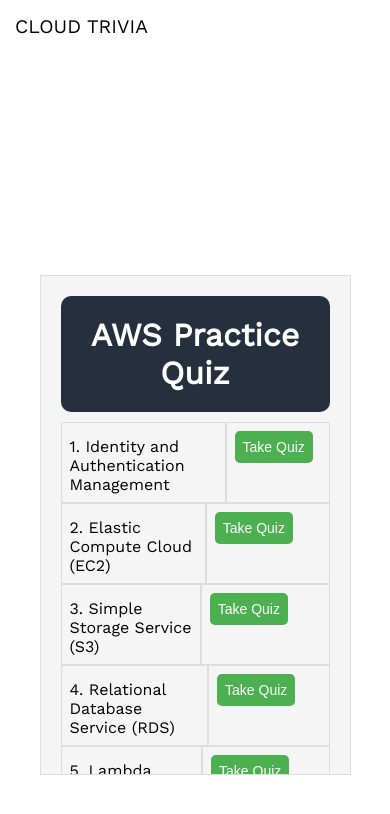
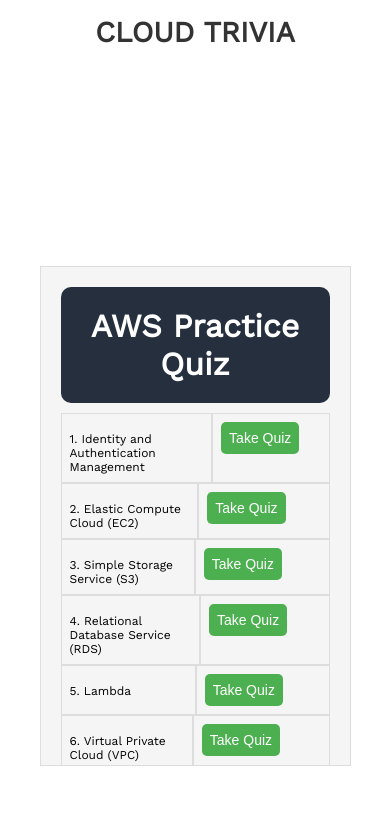
Before and after one commit to codeshari/cloudquizapp, a React (Create React App) app: page / in a window 390 px wide. Shown: the top 814 px of the page. Built offline with nearby package versions, Linux system fonts and the light colour scheme.

Commit message:
Style changes: App quiz and quiz result

```diff
--- a/package.json
+++ b/package.json
@@ -1,5 +1,6 @@
 {
   "name": "quiz-app",
+  "homepage": "https://codeshari.github.io/cloudquizapp",
   "version": "0.1.0",
   "private": true,
   "dependencies": {
@@ -14,6 +15,8 @@
   },
   "scripts": {
     "start": "react-scripts start",
+    "predeploy": "npm run build",
+    "deploy": "gh-pages -d build",
     "build": "react-scripts build",
     "test": "react-scripts test",
     "eject": "react-scripts eject"
--- a/src/App.css
+++ b/src/App.css
@@ -59,12 +59,12 @@
 
 /* Content container styles */
 .content-container {
+  background-color: #fff;
   min-height: 100vh;
   display: flex;
   flex-direction: column;
   justify-content: center;
   align-items: center;
-  margin-top: 50px;
   width: 80%; /* Adjust the width as needed */
   max-width: 1200px; /* Add a max-width to prevent container from becoming too wide */
   margin-left: auto;
@@ -77,3 +77,39 @@
     width: 90%; /* Adjust the width for smaller screens */
   }
 }
+
+/* Example CSS for table cells */
+td {
+  font-size: 14px; /* Adjust as needed */
+}
+
+@media (max-width: 768px) {
+  td {
+    font-size: 12px; /* Adjust for smaller screens */
+  }
+}
+
+/* Example CSS for table cells */
+td {
+  white-space: nowrap; /* Prevents text from wrapping */
+  overflow: hidden; /* Hide overflow content */
+  text-overflow: ellipsis; /* Add ellipsis for long text */
+}
+
+@media (max-width: 768px) {
+  td {
+    white-space: normal; /* Allow text to wrap */
+    text-overflow: clip; /* Default behavior for smaller screens */
+  }
+}
+
+/* Example CSS for table cells */
+td {
+  height: 50px; /* Adjust as needed */
+}
+
+/* Example CSS for images in table cells */
+td img {
+  max-width: 100%;
+  height: auto;
+}
--- a/src/App.js
+++ b/src/App.js
@@ -40,7 +40,7 @@
 
   return (
     <div>
-      <div className="Navbar">CLOUD TRIVIA</div>
+      <div className="Navbar"><h2>CLOUD TRIVIA</h2></div>
 
 
       <div className="content-container">
--- a/src/components/Quiz.css
+++ b/src/components/Quiz.css
@@ -1,28 +1,27 @@
 /* src/components/Quiz.css */
 
 .quiz-container {
-
   position: relative;
-  width: 600px; /* Set your preferred fixed width */
+  width: 100%; /* Use full width for better responsiveness */
+  max-width: 600px; /* Set your preferred maximum width */
   margin: 0 auto;
   background-color: #fff;
   padding: 20px;
-  border-radius: 0px 0px 8px 8px;
+  border-radius: 8px;
   box-shadow: 0 0 10px rgba(0, 0, 0, 0.1);
 }
 
-/* Add these styles to your CSS file */
 .answer-option {
   cursor: pointer;
   padding: 10px;
   margin: 5px;
   border: 1px solid #ddd;
   background-color: orange;
-  transition: background-color 0.3s ease, color 0.3s ease; /* Add transition for background and color */
+  transition: background-color 0.3s ease, color 0.3s ease;
 }
 
 .answer-option.selected {
-  background-color: #252F3E; /* Adjust background color */
+  background-color: #252F3E;
   color: #fff;
 }
 
@@ -45,7 +44,7 @@
 }
 
 li {
-  background-color: #252F3E; /* Adjust background color */
+  background-color: #252F3E;
   color: #fff;
   padding: 10px;
   margin: 5px;
@@ -59,6 +58,7 @@
 
 .button-container {
   display: flex;
+  flex-direction: column; /* Adjust button container for better responsiveness */
   margin-bottom: 10px;
 }
 
@@ -104,14 +104,19 @@
 
 .progress-bar {
   height: 100%;
-  background-color: #4caf50; /* Adjust the progress bar color */
-  transition: width 0.3s ease; /* Add transition for smoother animation */
+  background-color: #4caf50;
+  transition: width 0.3s ease;
+}
+
+.timer-container {
+  margin-bottom: 10px;
 }
 
 .right-button-container {
   padding: 10px 0px;
   display: flex;
-  justify-content: flex-end; /* Align buttons to the right */
+  flex-direction: column; /* Adjust button container for better responsiveness */
+  justify-content: flex-end;
   margin-bottom: 10px;
 }
 
@@ -119,7 +124,7 @@
   background-color: #4caf50;
   color: white;
   padding: 10px 25px;
-  margin-right: 10px;
+  margin-bottom: 10px; /* Add margin to separate buttons */
   border: none;
   border-radius: 4px;
   cursor: pointer;
@@ -134,3 +139,14 @@
   background-color: #ccc;
   cursor: not-allowed;
 }
+
+/* Media Queries for Responsive Design */
+@media screen and (max-width: 600px) {
+  .quiz-container {
+    padding: 10px;
+  }
+
+  .right-button-container button {
+    padding: 10px 15px;
+  }
+}
```
Also changed, not shown: src/components/QuizResult.css (+6 -1 lines).
